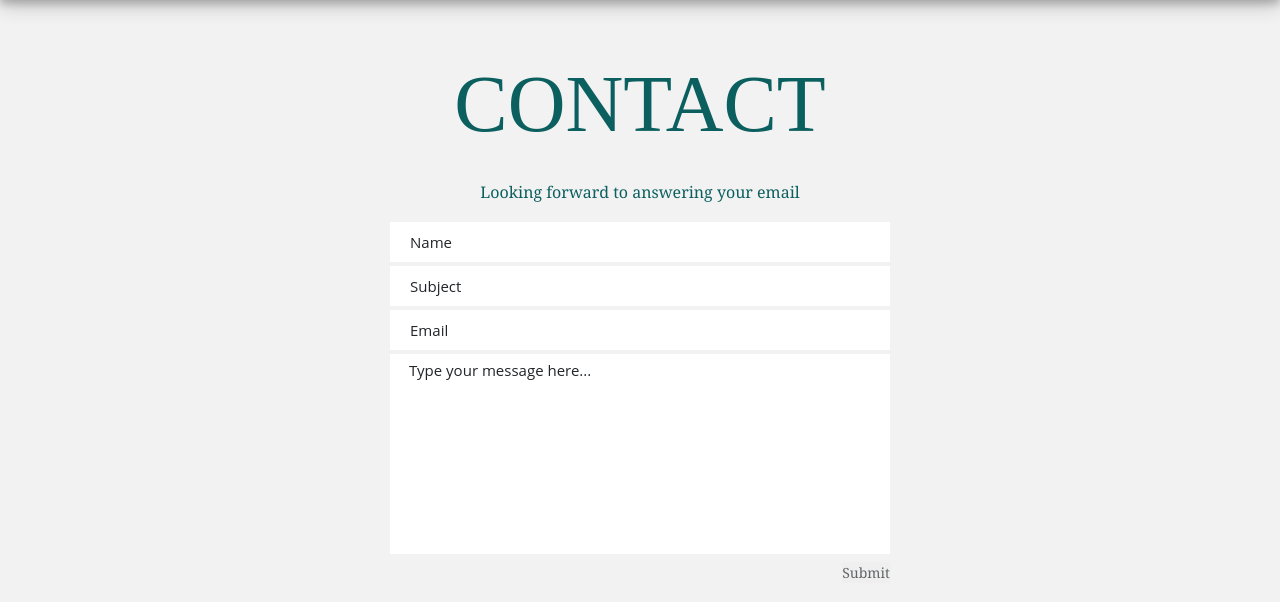
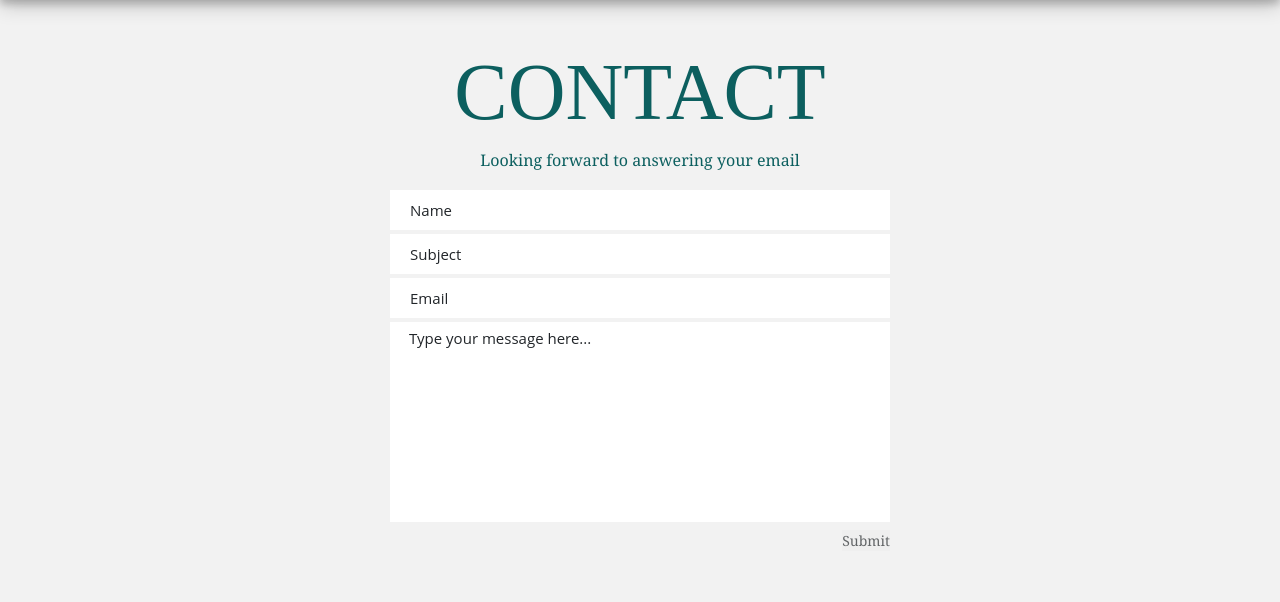
Before and after one commit to Gersondelacruzdeveloper/myBookOfRecipes, a Flask app: page /contact in a window 1280 px wide. Shown: the part 56-658 px from the top of the page. Run offline with Flask 2, Linux system fonts and the light colour scheme; some libraries are stand-ins or nearby versions.

Commit message:
Update contact page for testing

```diff
--- a/myonlinerecipes/templates/contact.html
+++ b/myonlinerecipes/templates/contact.html
@@ -3,10 +3,10 @@
 
 <section class="contact_wrapper">
 
-    <p class="contact_word">CONTACT</p>
+    <h6 class="contact_word">CONTACT</h6>
 
     <div class="contact_form">
-        <a href=""></a>
+
         <p>Looking forward to answering your email</p>
 
         <form id="contact-form" method="POST" action="{{url_for('contact')}}">
```
